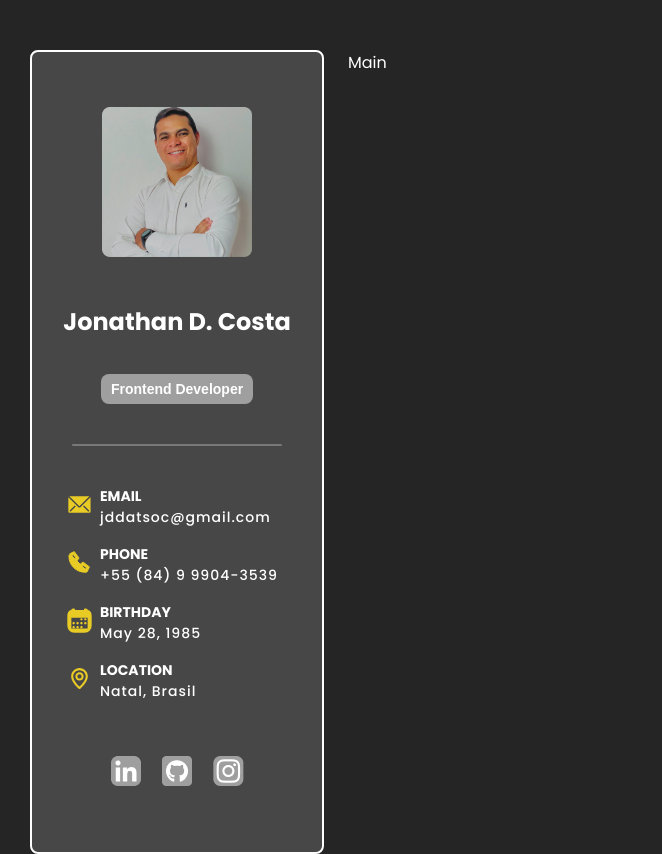
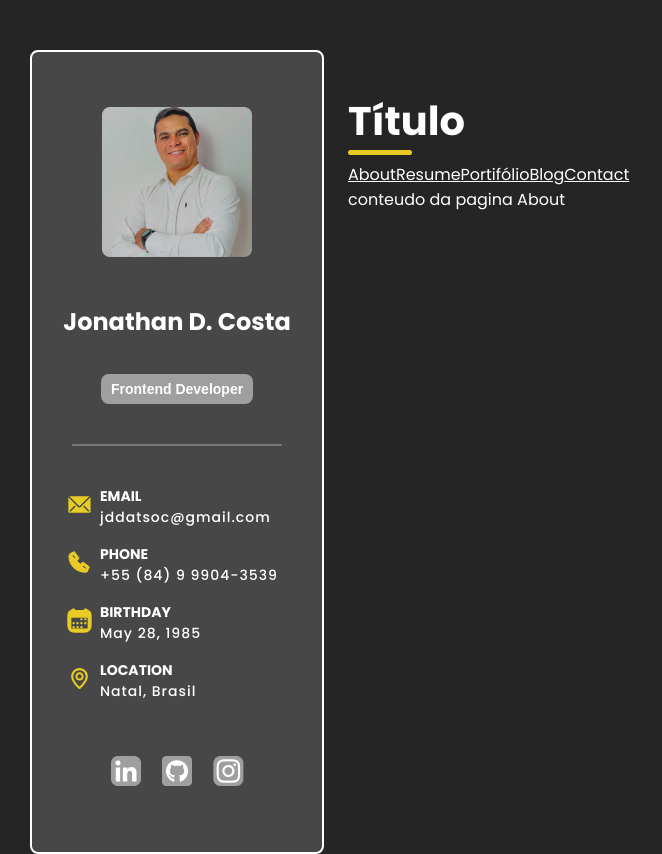
Before and after one commit to jonathandcosta/new_site, a React (Vite) app: page / in a window 1280 px wide. Shown: the whole page, without its empty margins (0-662 px from the left). Built offline with nearby package versions, Linux system fonts and the light colour scheme.

Commit message:
chore: including navegation

```diff
--- a/src/App.css
+++ b/src/App.css
@@ -28,3 +28,25 @@ body {
     transform: initial;
   }
 }
+
+.title {
+  font-size: 40px;
+  line-height: 22px;
+  margin-top: 60px;
+  margin-bottom: 30px;
+  position: relative;
+  z-index: 1;
+}
+
+.title::after {
+  content: '';
+  display: block;
+  width: 4rem;
+  height: 0.3rem;
+  background: #e9cb26;
+  position: absolute;
+  bottom: 5px;
+  top: 40px;
+  border-radius: 0.2rem;
+  z-index: -1;
+}
--- a/src/Components/Main/Main.jsx
+++ b/src/Components/Main/Main.jsx
@@ -1,7 +1,19 @@
 import React from 'react';
+import { BrowserRouter, Route, Routes } from 'react-router-dom';
+import About from '../Pages/About';
+import Resume from '../Pages/Resume';
 
 const Main = () => {
-  return <div>Main</div>;
+  return (
+    <section className="anime">
+      <BrowserRouter>
+        <Routes>
+          <Route path="/" element={<About />} />
+          <Route path="resume" element={<Resume />} />
+        </Routes>
+      </BrowserRouter>
+    </section>
+  );
 };
 
 export default Main;
--- /dev/null
+++ b/src/Components/Main/MainHeader.jsx
@@ -0,0 +1,13 @@
+import React from 'react';
+import MainHeaderNav from './MainHeaderNav';
+
+const MainHeader = () => {
+  return (
+    <header>
+      <h1 className="title">Título</h1>
+      <MainHeaderNav />
+    </header>
+  );
+};
+
+export default MainHeader;
--- /dev/null
+++ b/src/Components/Main/MainHeaderNav.jsx
@@ -0,0 +1,16 @@
+import React from 'react';
+import { NavLink } from 'react-router-dom';
+
+const MainHeaderNav = () => {
+  return (
+    <nav>
+      <NavLink to="/about">About</NavLink>
+      <NavLink to="/resume">Resume</NavLink>
+      <NavLink to="/Portifólio">Portifólio</NavLink>
+      <NavLink to="/Blog">Blog</NavLink>
+      <NavLink to="/Contact">Contact</NavLink>
+    </nav>
+  );
+};
+
+export default MainHeaderNav;
--- /dev/null
+++ b/src/Components/Pages/About.jsx
@@ -0,0 +1,14 @@
+import React from 'react';
+import MainHeader from '../Main/MainHeader';
+
+//  mesmo que o feed
+const About = () => {
+  return (
+    <div>
+      <MainHeader />
+      conteudo da pagina About
+    </div>
+  );
+};
+
+export default About;
--- /dev/null
+++ b/src/Components/Pages/Resume.jsx
@@ -0,0 +1,7 @@
+import React from 'react';
+
+const Resume = () => {
+  return <div>Resume</div>;
+};
+
+export default Resume;
```
